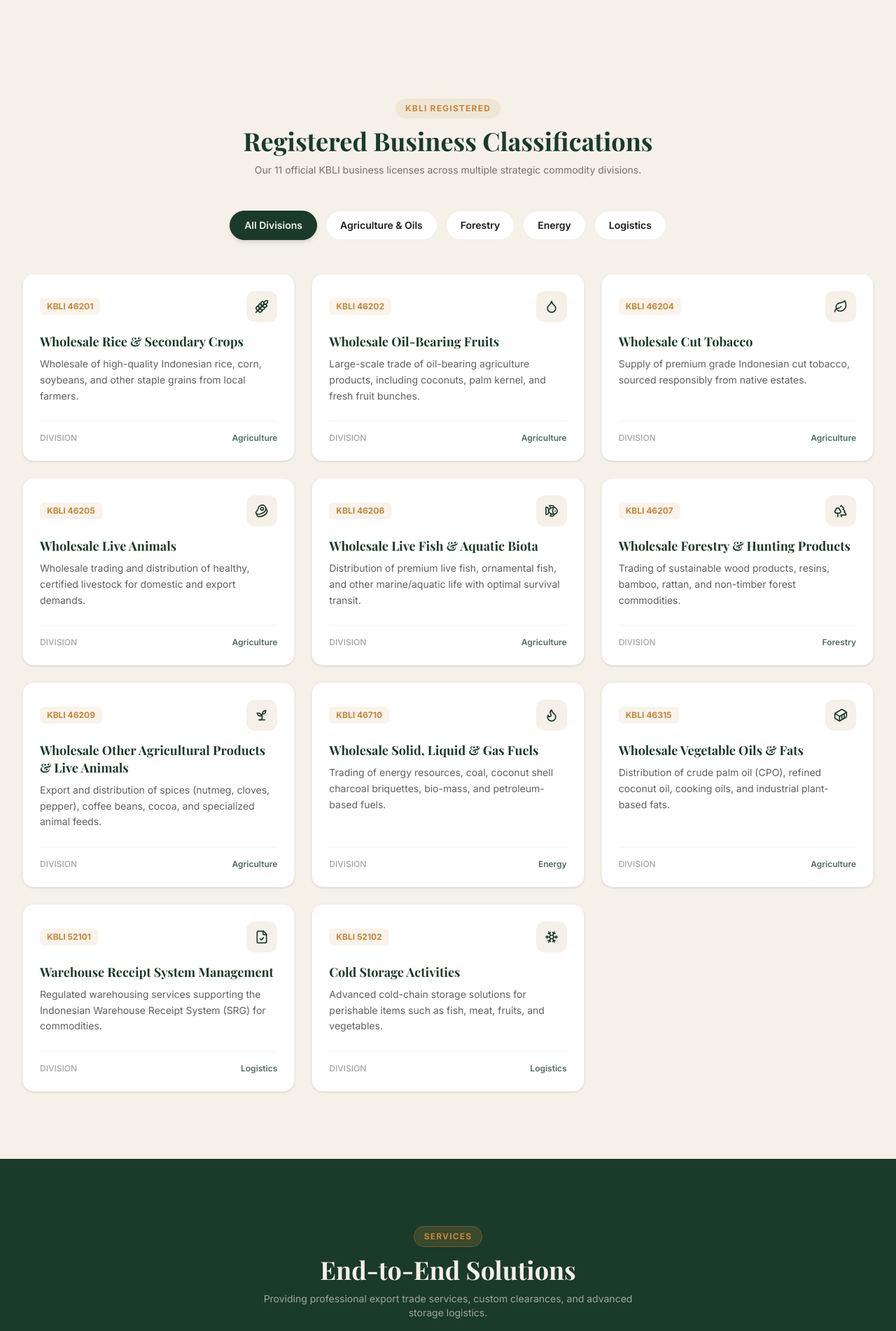
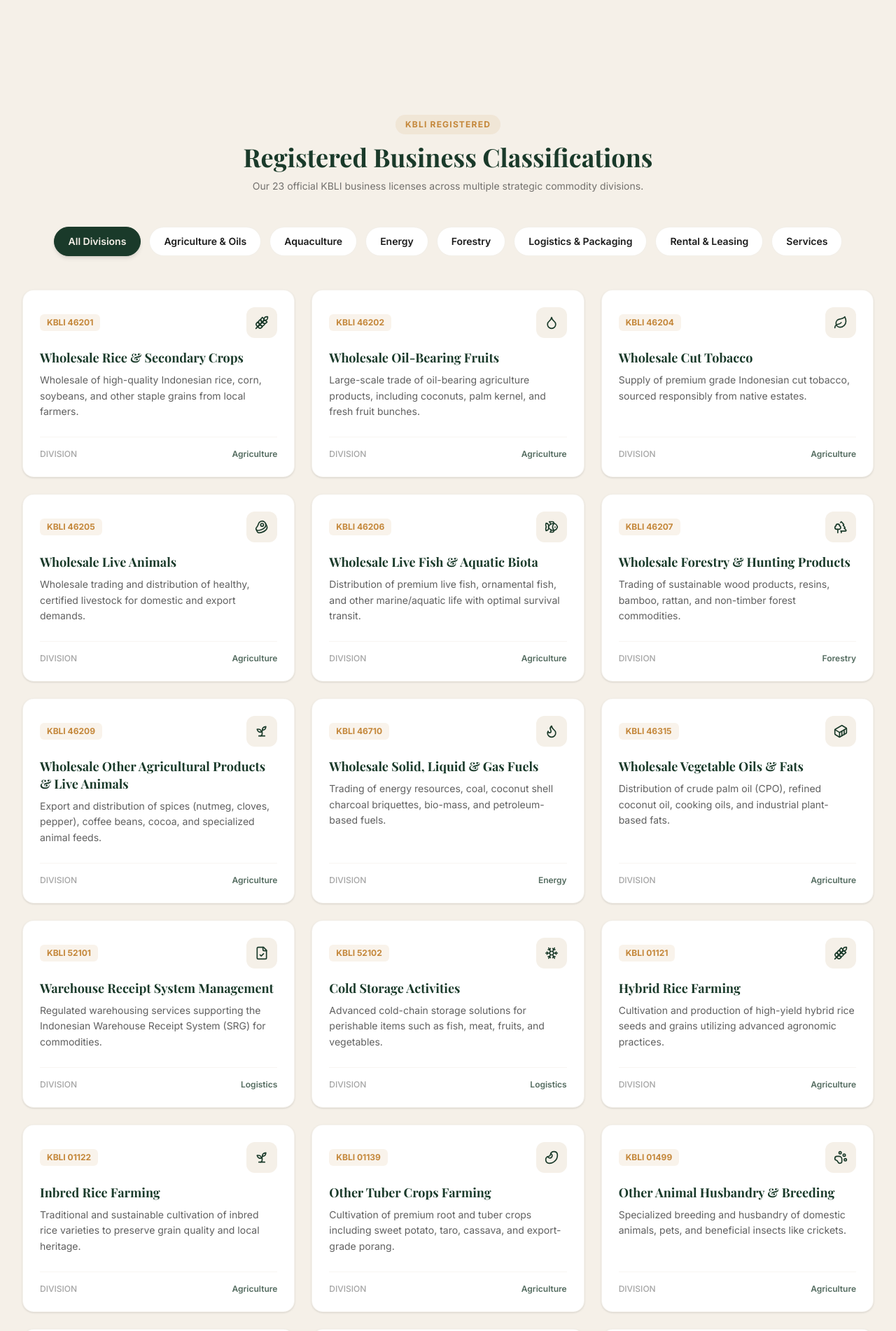
Before and after one commit to agrz4/company-profile, a React (Vite) app: page / in a window 1280 px wide. Shown: the part 2651-4553 px from the top of the page at 70% size. Built offline with nearby package versions, Linux system fonts and the light colour scheme; a web font is replaced by a local one.

Commit message:
feat: add 23 kbli registered

```diff
--- a/src/components/sections/BusinessLines.tsx
+++ b/src/components/sections/BusinessLines.tsx
@@ -4,7 +4,7 @@ import { businessLines } from '../../data/businessLines';
 import { useScrollReveal } from '../../hooks/useScrollReveal';
 import * as Icons from 'lucide-react';
 
-type CategoryFilter = 'all' | 'agriculture' | 'forestry' | 'energy' | 'logistics';
+type CategoryFilter = 'all' | 'agriculture' | 'forestry' | 'energy' | 'logistics' | 'aquaculture' | 'rental' | 'services';
 
 export function BusinessLines() {
   const { t, i18n } = useTranslation();
@@ -15,9 +15,12 @@ export function BusinessLines() {
   const filters: { id: CategoryFilter; labelKey: string }[] = [
     { id: 'all', labelKey: 'business.all' },
     { id: 'agriculture', labelKey: 'business.agriculture' },
+    { id: 'aquaculture', labelKey: 'business.aquaculture' },
+    { id: 'energy', labelKey: 'business.energy' },
     { id: 'forestry', labelKey: 'business.forestry' },
-    { id: 'energy', labelKey: 'business.energy' },
-    { id: 'logistics', labelKey: 'business.logistics' }
+    { id: 'logistics', labelKey: 'business.logistics' },
+    { id: 'rental', labelKey: 'business.rental' },
+    { id: 'services', labelKey: 'business.services' }
   ];
 
   const filteredLines = businessLines.filter(
--- a/src/data/businessLines.ts
+++ b/src/data/businessLines.ts
@@ -99,5 +99,113 @@ export const businessLines: BusinessLine[] = [
     descriptionId: 'Solusi penyimpanan rantai dingin canggih untuk komoditas mudah rusak seperti ikan, daging, buah, dan sayuran.',
     category: 'logistics',
     icon: 'Snowflake'
+  },
+  {
+    code: '01121',
+    titleEn: 'Hybrid Rice Farming',
+    titleId: 'Pertanian Padi Hibrida',
+    descriptionEn: 'Cultivation and production of high-yield hybrid rice seeds and grains utilizing advanced agronomic practices.',
+    descriptionId: 'Budidaya dan produksi padi hibrida unggul dengan produktivitas tinggi menggunakan teknik agronomi modern.',
+    category: 'agriculture',
+    icon: 'Wheat'
+  },
+  {
+    code: '01122',
+    titleEn: 'Inbred Rice Farming',
+    titleId: 'Pertanian Padi Inbrida',
+    descriptionEn: 'Traditional and sustainable cultivation of inbred rice varieties to preserve grain quality and local heritage.',
+    descriptionId: 'Budidaya padi varietas inbrida secara tradisional dan berkelanjutan untuk menjaga kualitas beras lokal.',
+    category: 'agriculture',
+    icon: 'Sprout'
+  },
+  {
+    code: '01139',
+    titleEn: 'Other Tuber Crops Farming',
+    titleId: 'Pertanian Umbi-Umbian Lainnya',
+    descriptionEn: 'Cultivation of premium root and tuber crops including sweet potato, taro, cassava, and export-grade porang.',
+    descriptionId: 'Budidaya tanaman umbi-umbian berkualitas seperti ubi jalar, talas, singkong, dan porang berstandar ekspor.',
+    category: 'agriculture',
+    icon: 'Bean'
+  },
+  {
+    code: '01499',
+    titleEn: 'Other Animal Husbandry & Breeding',
+    titleId: 'Pembibitan & Budidaya Hewan Lainnya',
+    descriptionEn: 'Specialized breeding and husbandry of domestic animals, pets, and beneficial insects like crickets.',
+    descriptionId: 'Pemeliharaan dan pembibitan hewan alternatif, hewan peliharaan, serta serangga bermanfaat seperti jangkrik.',
+    category: 'agriculture',
+    icon: 'PawPrint'
+  },
+  {
+    code: '03221',
+    titleEn: 'Freshwater Finfish Aquaculture',
+    titleId: 'Budidaya Ikan Air Tawar',
+    descriptionEn: 'Sustainable farming of freshwater food fish such as tilapia, catfish, and carp for domestic and global consumption.',
+    descriptionId: 'Budidaya ikan konsumsi air tawar seperti nila, lele, dan mas secara berkelanjutan untuk ketahanan pangan.',
+    category: 'aquaculture',
+    icon: 'Fish'
+  },
+  {
+    code: '03223',
+    titleEn: 'Freshwater Aquatic Plant Cultivation',
+    titleId: 'Budidaya Tanaman Air Tawar',
+    descriptionEn: 'Cultivation and harvesting of freshwater aquatic plants, algae, and weeds for ecological or commercial uses.',
+    descriptionId: 'Budidaya dan pemanenan tanaman air tawar serta alga untuk kebutuhan ekologis maupun industri komersial.',
+    category: 'aquaculture',
+    icon: 'Leaf'
+  },
+  {
+    code: '77392',
+    titleEn: 'Agricultural Machinery Rental',
+    titleId: 'Penyewaan Mesin Pertanian',
+    descriptionEn: 'Leasing of high-performance agricultural equipment, tractors, harvesters, and irrigation systems to local farmers.',
+    descriptionId: 'Penyewaan alat dan mesin pertanian modern seperti traktor, pemanen padi, dan sistem irigasi pertanian.',
+    category: 'rental',
+    icon: 'Tractor'
+  },
+  {
+    code: '77394',
+    titleEn: 'Office Machinery Rental',
+    titleId: 'Penyewaan Mesin & Peralatan Kantor',
+    descriptionEn: 'Short and long-term leasing of corporate office equipment, computers, printers, and document solutions.',
+    descriptionId: 'Penyewaan peralatan kantor, komputer, mesin fotokopi/printer, dan solusi dokumen jangka panjang maupun pendek.',
+    category: 'rental',
+    icon: 'Printer'
+  },
+  {
+    code: '79129',
+    titleEn: 'Other Travel Agency Activities',
+    titleId: 'Aktivitas Agen Perjalanan Lainnya',
+    descriptionEn: 'Specialized travel management, booking services, trade mission arrangements, and corporate business travel solutions.',
+    descriptionId: 'Layanan manajemen perjalanan bisnis, pengaturan misi dagang, dan solusi perjalanan korporat.',
+    category: 'services',
+    icon: 'Compass'
+  },
+  {
+    code: '82921',
+    titleEn: 'Agricultural & Forestry Packaging',
+    titleId: 'Jasa Pengepakan Hasil Pertanian & Kehutanan',
+    descriptionEn: 'Professional sorting, grading, and protective packaging services for agricultural, forestry, and fishery commodities.',
+    descriptionId: 'Layanan sortir, pemilahan, dan pengepakan protektif profesional untuk komoditas pertanian, kehutanan, dan perikanan.',
+    category: 'logistics',
+    icon: 'Package'
+  },
+  {
+    code: '82922',
+    titleEn: 'Food & Beverage Packaging',
+    titleId: 'Jasa Pengepakan Makanan & Minuman Olahan',
+    descriptionEn: 'Contract packaging, canning, vacuum sealing, and boxing services for processed food and beverages.',
+    descriptionId: 'Jasa pengepakan kontrak, pengalengan, penyegelan vakum, dan pembungkusan produk makanan dan minuman olahan.',
+    category: 'logistics',
+    icon: 'PackageOpen'
+  },
+  {
+    code: '82929',
+    titleEn: 'Other Packaging Activities',
+    titleId: 'Jasa Pengepakan Lainnya',
+    descriptionEn: 'Industrial packaging services, custom wrapping, bundling, and labeling for diverse commercial commodities.',
+    descriptionId: 'Layanan pengemasan industri, pembungkusan kustom, bundling, dan pelabelan berbagai komoditas komersial.',
+    category: 'logistics',
+    icon: 'Boxes'
   }
 ];
--- a/src/i18n/en.ts
+++ b/src/i18n/en.ts
@@ -42,16 +42,19 @@ export const en = {
     managementSubtitle: 'Meet the visionaries leading our domestic and global commodity trading operations.',
     legalTitle: 'Corporate Legitimacy',
     legalSubtitle: 'Licenses and Certifications',
-    legalDesc: 'PT. Nusa Alam Komoditas Indonesia is fully registered and operational under the Republic of Indonesia Ministry of Trade and Investment rules. The company holds 11 official KBLI business licenses spanning agricultural trading, oil-fruit sourcing, sustainable forestry, energy resources, and cold-chain/dry warehousing.'
+    legalDesc: 'PT. Nusa Alam Komoditas Indonesia is fully registered and operational under the Republic of Indonesia Ministry of Trade and Investment rules. The company holds 23 official KBLI business licenses spanning agricultural trading, oil-fruit sourcing, sustainable forestry, energy resources, aquaculture, logistics packaging, and machinery rental services.'
   },
   business: {
     title: 'Registered Business Classifications',
-    subtitle: 'Our 11 official KBLI business licenses across multiple strategic commodity divisions.',
+    subtitle: 'Our 23 official KBLI business licenses across multiple strategic commodity divisions.',
     all: 'All Divisions',
     agriculture: 'Agriculture & Oils',
+    aquaculture: 'Aquaculture',
+    energy: 'Energy',
     forestry: 'Forestry',
-    energy: 'Energy',
-    logistics: 'Logistics'
+    logistics: 'Logistics & Packaging',
+    rental: 'Rental & Leasing',
+    services: 'Services'
   },
   services: {
     title: 'End-to-End Solutions',
--- a/src/i18n/id.ts
+++ b/src/i18n/id.ts
@@ -42,16 +42,19 @@ export const id = {
     managementSubtitle: 'Temui para visioner yang memimpin operasional perdagangan komoditas domestik dan global kami.',
     legalTitle: 'Legalitas Perusahaan',
     legalSubtitle: 'Izin dan Sertifikasi Resmi',
-    legalDesc: 'PT. Nusa Alam Komoditas Indonesia terdaftar penuh dan beroperasi di bawah naungan Kementerian Perdagangan dan Kementerian Investasi Republik Indonesia. Perusahaan secara resmi memegang 11 izin usaha KBLI yang mencakup perdagangan komoditas pertanian, buah mengandung minyak, kehutanan berkelanjutan, energi, serta pergudangan kering dan cold storage.'
+    legalDesc: 'PT. Nusa Alam Komoditas Indonesia terdaftar penuh dan beroperasi di bawah naungan Kementerian Perdagangan dan Kementerian Investasi Republik Indonesia. Perusahaan secara resmi memegang 23 izin usaha KBLI yang mencakup pertanian padi dan umbi, perikanan akuakultur, kehutanan, energi, pergudangan dan jasa pengepakan, penyewaan alat, serta aktivitas agen perjalanan.'
   },
   business: {
     title: 'Klasifikasi Bidang Usaha Resmi',
-    subtitle: '11 perizinan KBLI resmi kami yang tersebar di beberapa divisi komoditas strategis.',
+    subtitle: '23 perizinan KBLI resmi kami yang tersebar di beberapa divisi komoditas strategis.',
     all: 'Semua Divisi',
     agriculture: 'Pertanian & Minyak',
+    aquaculture: 'Akuakultur',
+    energy: 'Energi',
     forestry: 'Kehutanan',
-    energy: 'Energi',
-    logistics: 'Pergudangan'
+    logistics: 'Pergudangan & Pengepakan',
+    rental: 'Penyewaan & Sewa',
+    services: 'Layanan Jasa'
   },
   services: {
     title: 'Solusi Menyeluruh',
--- a/src/types/index.ts
+++ b/src/types/index.ts
@@ -4,7 +4,7 @@ export interface BusinessLine {
   titleId: string;
   descriptionEn: string;
   descriptionId: string;
-  category: 'agriculture' | 'forestry' | 'energy' | 'logistics';
+  category: 'agriculture' | 'forestry' | 'energy' | 'logistics' | 'aquaculture' | 'rental' | 'services';
   icon: string;
 }
 
```
Also changed, not shown: 1 other file (tests, documents, lock files or other folders).
